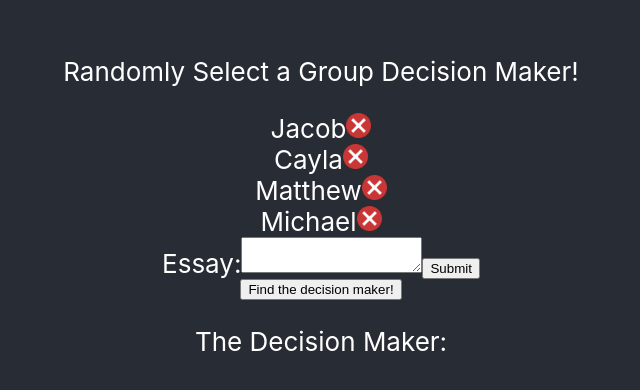
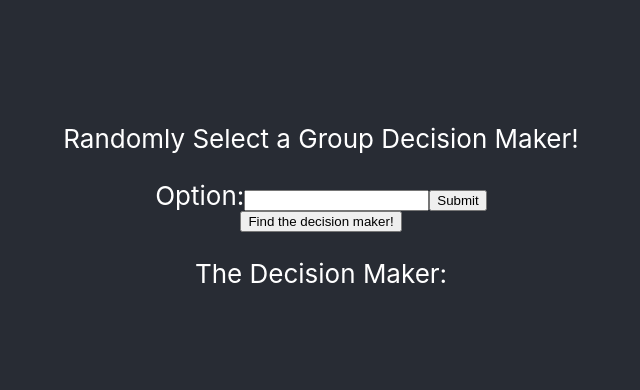
Before and after one commit to LiuJ2020/CatalystDeepfakes, a React (Create React App) app: page / in a window 1280 px wide. Shown: the part 194-584 px from the top of the page, without its empty margins (319-959 px from the left). Built offline with nearby package versions, Linux system fonts and the light colour scheme.

Commit message:
Removed default values.

```diff
--- a/src/App.js
+++ b/src/App.js
@@ -7,7 +7,7 @@
 
     constructor(props) {
         super(props);
-        this.state = {names: ["Jacob", "Cayla", "Matthew", "Michael"],
+        this.state = {names: [],
                         nameIndex: -1};
 
         this.setNameIndex = this.setNameIndex.bind(this);
--- a/src/NameForm.js
+++ b/src/NameForm.js
@@ -25,8 +25,8 @@
         return (
             <form onSubmit={this.handleSubmit}>
                 <label>
-                    Essay:
-                    <textarea value={this.state.value} onChange={this.handleChange} />
+                    Option:
+                    <input type="text" value={this.state.value} onChange={this.handleChange} />
                 </label>
                 <input type="submit" value="Submit" />
             </form>
```
